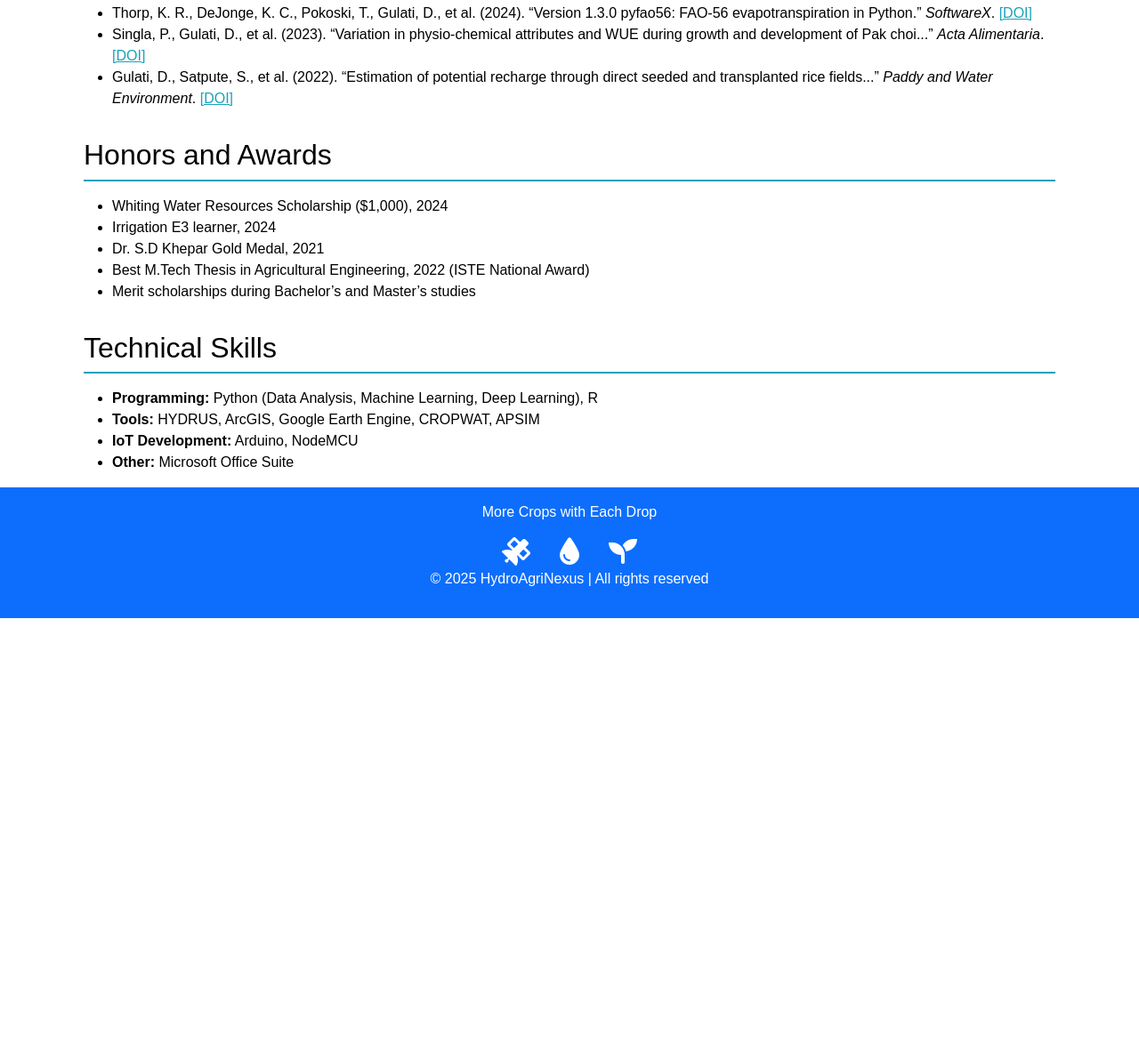
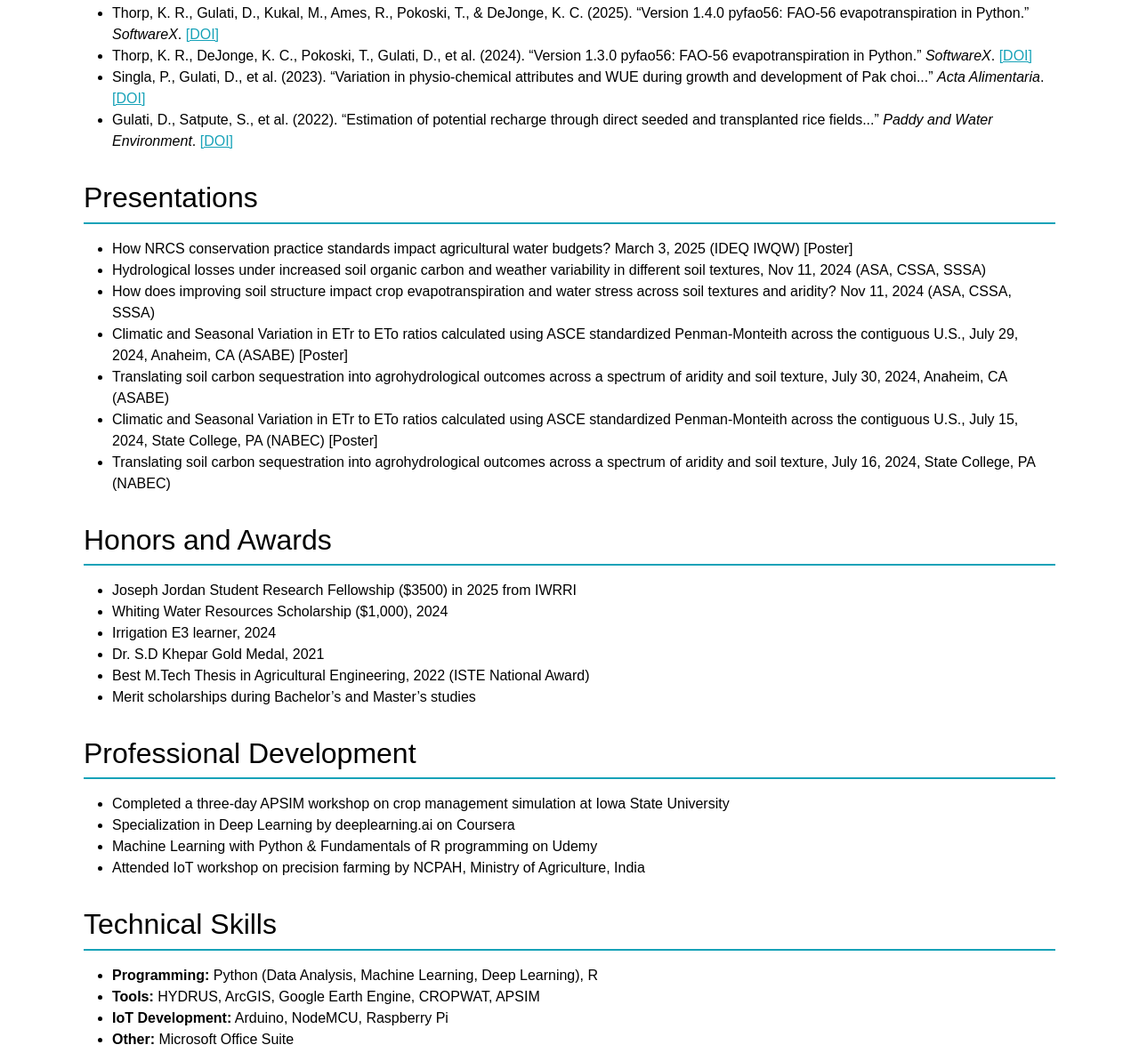
Before and after one commit to dineshgulati933/HAN, a plain HTML site: page cv.html in a window 1280 px wide. Shown: the part 1485-2669 px from the top of the page at 89% size. Before the commit the page ends 2180 px from the top, so only its background shows below. Drawn offline with nearby package versions, Linux system fonts and the light colour scheme.

Commit message:
deploy: a0f65673129dcffca16ab667aaa48a3a22e86151

```diff
--- a/cv.html
+++ b/cv.html
@@ -30,6 +30,7 @@
                         <ul class="dropdown-menu" aria-labelledby="appsDropdown">
                             <li><a class="dropdown-item" href="https://dinesh933.pythonanywhere.com/approach1_params" target="_blank">SWB-SOC</a></li>
                             <li><a class="dropdown-item" href="https://dinesh933.pythonanywhere.com/approach2_params" target="_blank">SWB-SOC-CPS</a></li>
+                            <li><a class="dropdown-item" href="https://fieldsync.pythonanywhere.com/" target="_blank">FieldSync</a></li>
                         </ul>
                     </li>
                     <li class="nav-item">
@@ -120,6 +121,7 @@
     <section>
         <h2 class="section-title">Publications</h2>
         <ul>
+            <li>Thorp, K. R., Gulati, D., Kukal, M., Ames, R., Pokoski, T., & DeJonge, K. C. (2025). “Version 1.4.0 pyfao56: FAO-56 evapotranspiration in Python.” <i>SoftwareX</i>. <a href="https://doi.org/10.1016/j.softx.2025.102109" target="_blank">[DOI]</a></li>
             <li>Thorp, K. R., DeJonge, K. C., Pokoski, T., Gulati, D., et al. (2024). “Version 1.3.0 pyfao56: FAO-56 evapotranspiration in Python.” <i>SoftwareX</i>. <a href="https://doi.org/10.1016/j.softx.2024.101724" target="_blank">[DOI]</a></li>
             <li>Singla, P., Gulati, D., et al. (2023). “Variation in physio-chemical attributes and WUE during growth and development of Pak choi...” <i>Acta Alimentaria</i>. <a href="https://doi.org/10.1556/066.2023.00084" target="_blank">[DOI]</a></li>
             <li>Gulati, D., Satpute, S., et al. (2022). “Estimation of potential recharge through direct seeded and transplanted rice fields...” <i>Paddy and Water Environment</i>. <a href="https://doi.org/10.1007/s10333-021-00876-1" target="_blank">[DOI]</a></li>
@@ -127,8 +129,23 @@
     </section>
 
     <section>
+        <h2 class="section-title">Presentations</h2>
+        <ul>
+            <li>How NRCS conservation practice standards impact agricultural water budgets? March 3, 2025 (IDEQ IWQW) [Poster]</li>
+            <li>Hydrological losses under increased soil organic carbon and weather variability in different soil textures, Nov 11, 2024 (ASA, CSSA, SSSA)</li>
+            <li>How does improving soil structure impact crop evapotranspiration and water stress across soil textures and aridity? Nov 11, 2024 (ASA, CSSA, SSSA)</li>
+            <li>Climatic and Seasonal Variation in ETr to ETo ratios calculated using ASCE standardized Penman-Monteith across the contiguous U.S., July 29, 2024, Anaheim, CA (ASABE) [Poster]</li>
+            <li>Translating soil carbon sequestration into agrohydrological outcomes across a spectrum of aridity and soil texture, July 30, 2024, Anaheim, CA (ASABE) </li>
+            <li>Climatic and Seasonal Variation in ETr to ETo ratios calculated using ASCE standardized Penman-Monteith across the contiguous U.S., July 15, 2024, State College, PA (NABEC) [Poster]</li>
+            <li>Translating soil carbon sequestration into agrohydrological outcomes across a spectrum of aridity and soil texture, July 16, 2024, State College, PA (NABEC)</li>
+
+        </ul>
+    </section>
+
+    <section>
         <h2 class="section-title">Honors and Awards</h2>
         <ul>
+            <li>Joseph Jordan Student Research Fellowship ($3500) in 2025 from IWRRI</li>
             <li>Whiting Water Resources Scholarship ($1,000), 2024</li>
             <li>Irrigation E3 learner, 2024</li>
             <li>Dr. S.D Khepar Gold Medal, 2021</li>
@@ -138,11 +155,20 @@
     </section>
 
     <section>
+        <h2 class="section-title">Professional Development</h2>
+        <ul>
+            <li>Completed a three-day APSIM workshop on crop management simulation at Iowa State University</li>
+            <li>Specialization in Deep Learning by deeplearning.ai on Coursera</li>
+            <li>Machine Learning with Python & Fundamentals of R programming on Udemy</li>
+            <li>Attended IoT workshop on precision farming by NCPAH, Ministry of Agriculture, India</li>
+        </ul>
+
+    <section>
         <h2 class="section-title">Technical Skills</h2>
         <ul>
             <li><strong>Programming:</strong> Python (Data Analysis, Machine Learning, Deep Learning), R</li>
             <li><strong>Tools:</strong> HYDRUS, ArcGIS, Google Earth Engine, CROPWAT, APSIM</li>
-            <li><strong>IoT Development:</strong> Arduino, NodeMCU</li>
+            <li><strong>IoT Development:</strong> Arduino, NodeMCU, Raspberry Pi</li>
             <li><strong>Other:</strong> Microsoft Office Suite</li>
         </ul>
     </section>
```
Also changed, not shown: about.html (+1 -0 lines), conf.html (+1 -0 lines), conf/wqw.html (+1 -0 lines), gis/project1.html (+1 -0 lines), gis/project2.html (+1 -0 lines), gis_projects.html (+1 -0 lines), index.html (+1 -0 lines).
